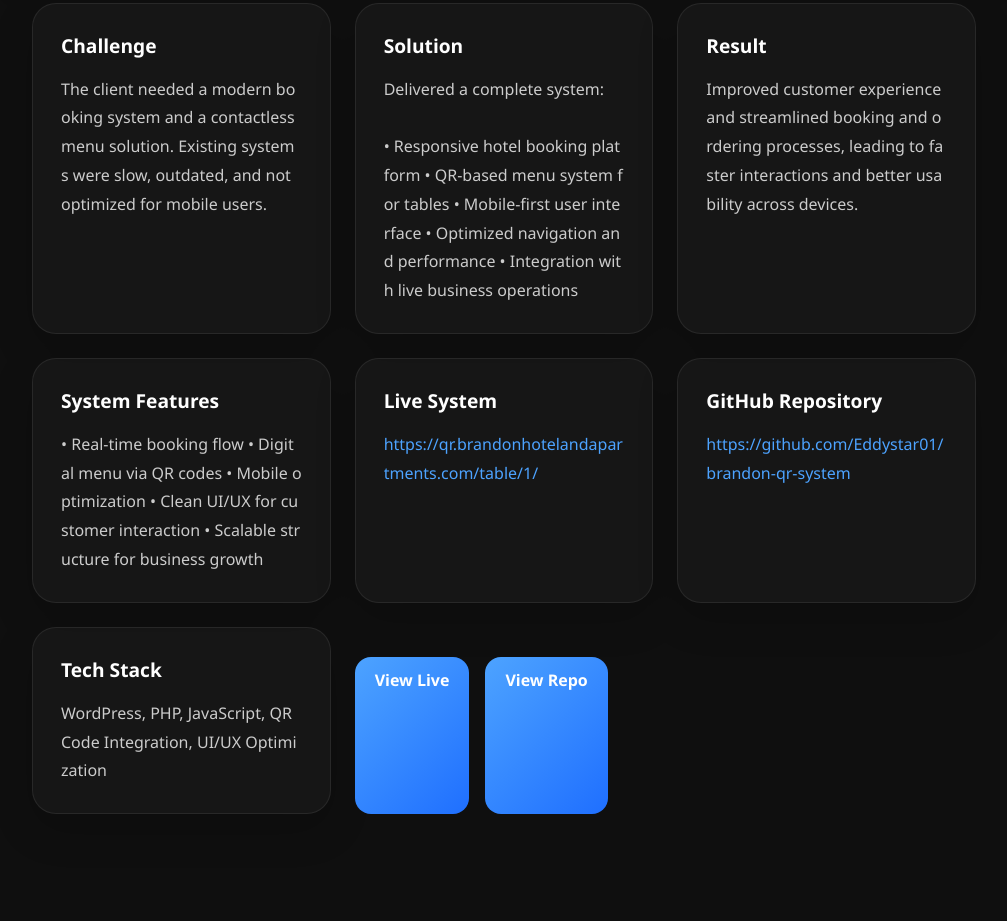
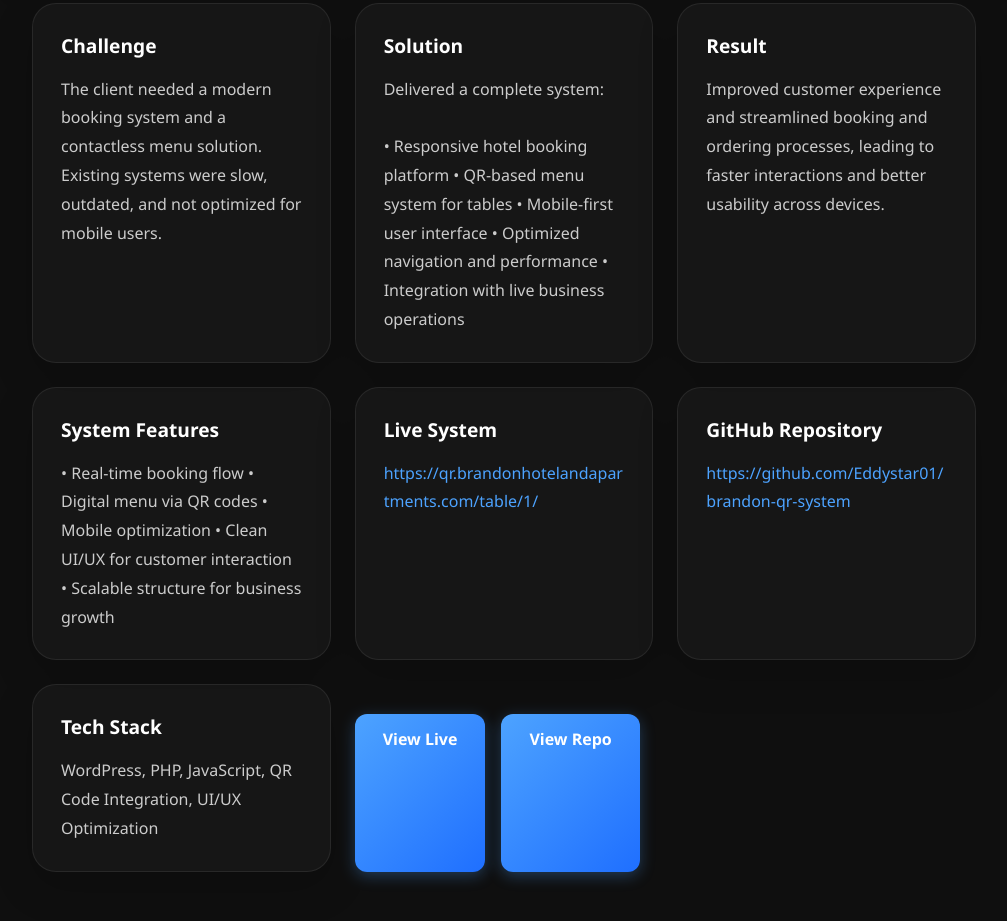
Before and after one commit to Eddystar01/myportfolio, a plain HTML site: page projects/hotel.html in a window 1280 px wide. Shown: the part 1514-2435 px from the top of the page, without its empty margins (136-1143 px from the left). Drawn offline with Linux system fonts and the light colour scheme.

Commit message:
improved buttons

```diff
--- a/style.css
+++ b/style.css
@@ -899,15 +899,18 @@ body {
   color: #fff;
   text-decoration: none;
   background: linear-gradient(135deg, #4da3ff, #1f6fff);
-  padding: 12px 20px;
-  border-radius: 16px;
+  padding: 14px 28px;
+  border-radius: 12px;
   font-weight: 600;
-  transition: transform 0.3s ease, opacity 0.3s ease;
+  font-size: 1rem;
+  transition: all 0.3s ease;
+  display: inline-block;
+  box-shadow: 0 4px 15px rgba(77, 163, 255, 0.3);
 }
 
 .case-actions.case-links a:hover {
-  transform: translateY(-2px);
-  opacity: 0.95;
+  transform: translateY(-3px);
+  box-shadow: 0 6px 20px rgba(77, 163, 255, 0.4);
 }
 
 .case-hero-grid {
@@ -1075,7 +1078,6 @@ body {
   line-height: 1.8;
   word-wrap: break-word;
   overflow-wrap: break-word;
-  word-break: break-all;
 }
 
 .case-card a {
```
